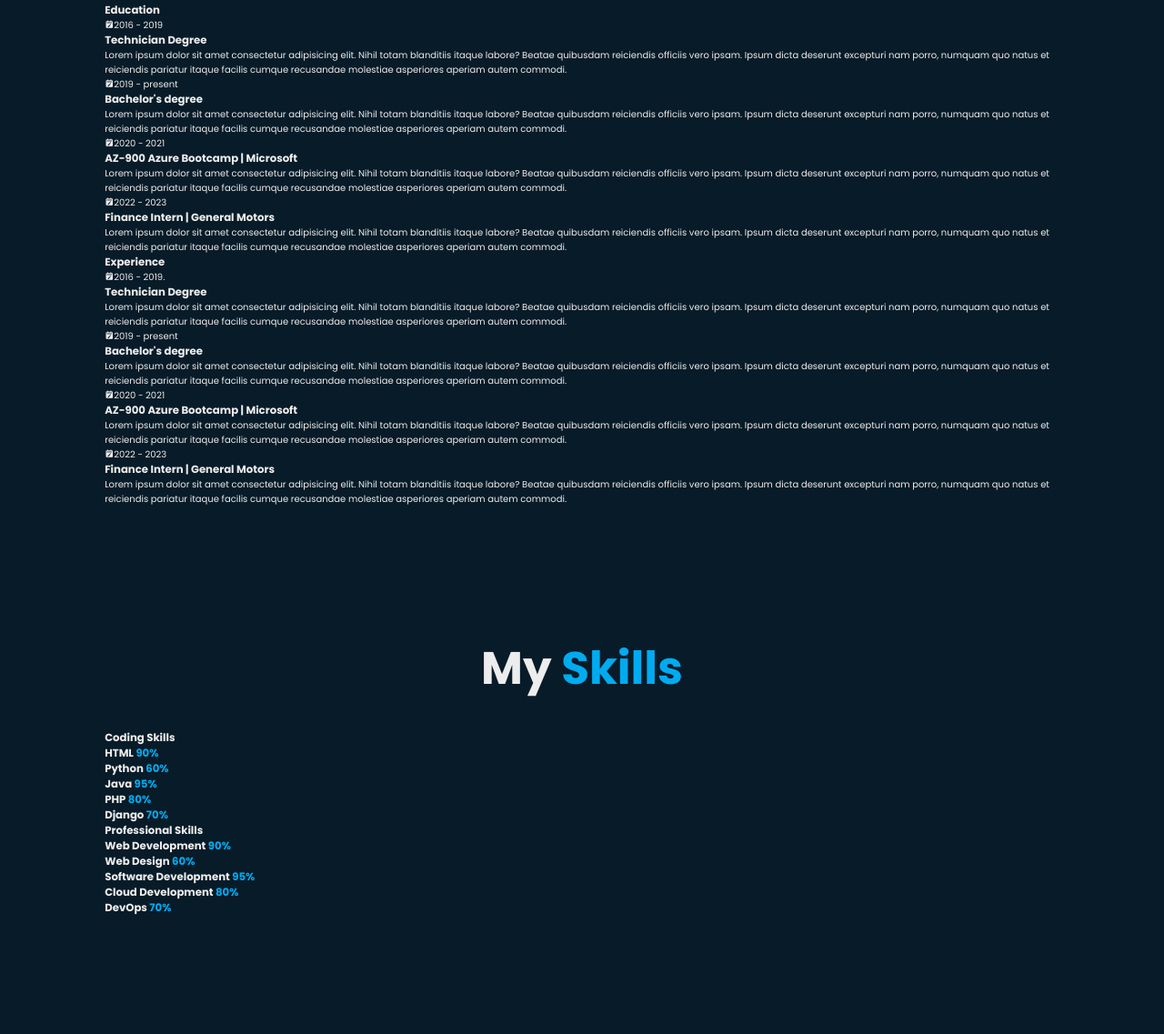
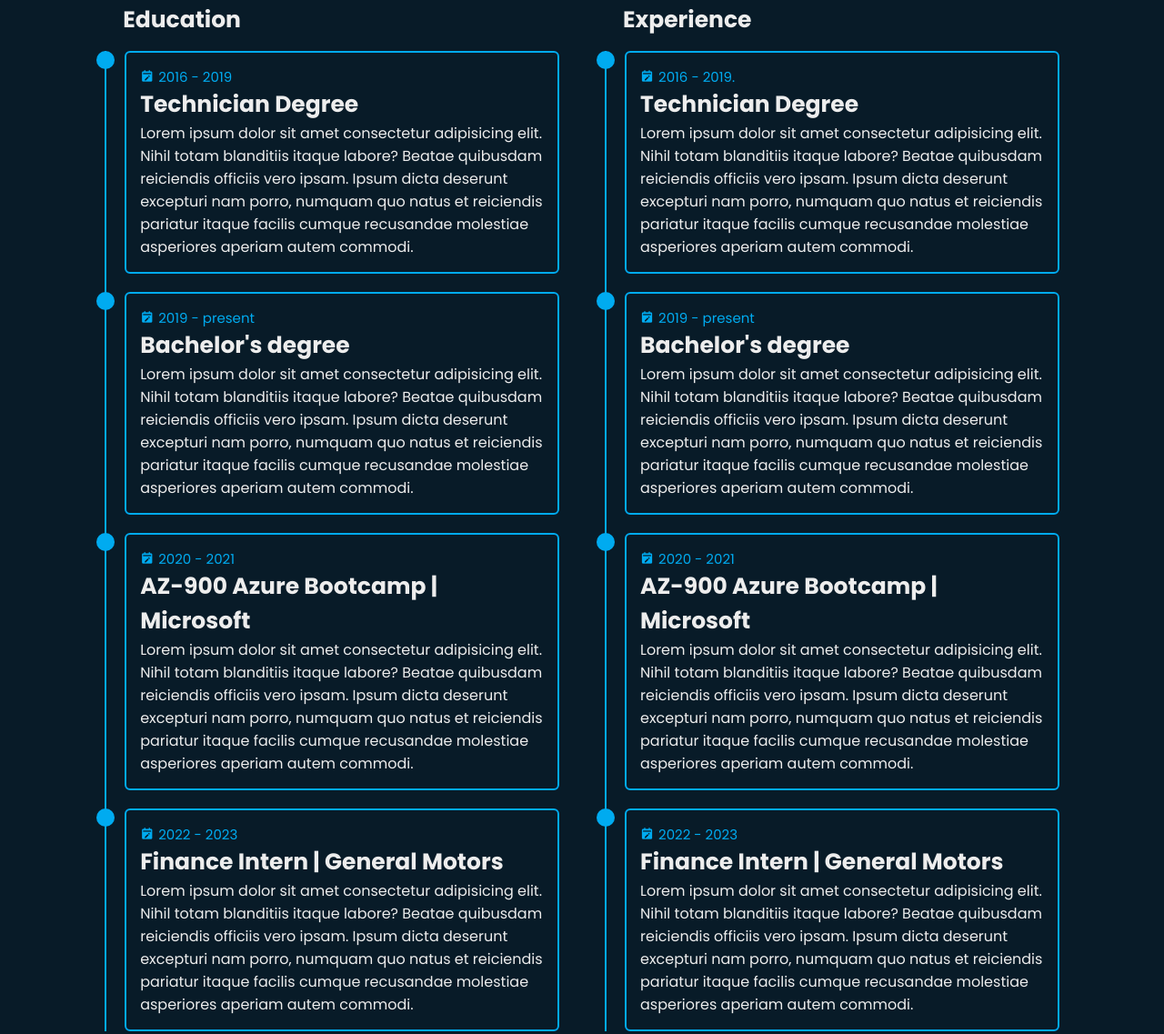
Before and after one commit to Rene-Mayhrem/tutorial-responsive-website-1, a plain HTML site: page index.html in a window 1280 px wide. Shown: the part 1945-3082 px from the top of the page at 91% size. Drawn offline with nearby package versions, Linux system fonts and the light colour scheme.

Commit message:
Styles of Skills added

```diff
--- a/css/style.css
+++ b/css/style.css
@@ -318,3 +318,151 @@ span {
 .btn-box.btns a::before {
     background: var(--second-bg-color);
 }
+
+.education {
+    display: flex;
+    justify-content: center;
+    align-items: center;
+    flex-direction: column;
+    min-height: auto;
+    padding-bottom: 5rem;
+}
+
+.education .education-row {
+    display: flex;
+    flex-wrap: wrap;
+    gap: 5rem;
+}
+.education-row .education-column {
+    flex: 1 1 40rem;
+}
+
+.education-column .title {
+    font-size: 2.5rem;
+    margin: 0 0 1.5rem 2rem;
+}
+
+.education-column .education-box {
+    border-left: .2rem solid var(--main-color);
+}
+
+.education-box .education-content {
+    position: relative;
+    padding-left: 2rem;
+}
+
+.education-content .content {
+    position: relative;
+    padding: 1.5rem;
+    border-radius: .6rem;
+    margin-bottom: 2rem;
+    border: 2px solid var(--main-color);
+    /* overflow: hidden; */
+}
+
+.education-content .content::before {
+    content: "";
+    height: 0;
+    width: 0;
+    background: var(--second-bg-color);
+    position: absolute;
+    top: 0;
+    left: 0;
+    z-index: -1;
+    transition: .5s;
+}
+
+.education-content .content:hover::before {
+    width: 100%;
+    height: 100%;
+}
+
+
+.education-content .content .year {
+    font-size: 1.5rem;
+    color: var(--main-color);
+}
+
+.education-content .content .year i {
+    padding-right: .5rem;
+}
+
+.education-content .content h3 {
+    font-size: 2.5rem;
+}
+
+.education-content .content p {
+    font-size: 1.6rem;
+}
+
+.education-box .education-content::before {
+    content: "";
+    position: absolute;
+    top: 0;
+    height: 2rem;
+    width: 2rem;
+    background: var(--main-color);
+    border-radius: 50%;
+    left: -1.1rem;
+}
+
+.skills {
+    min-height: auto;
+    padding-bottom: 7rem;
+    background: var(--second-bg-color);
+}
+
+.skills .skills-row {
+    display: flex;
+    flex-wrap: wrap;
+    gap: 5rem;
+}
+
+.skills-row .skills-column {
+    flex: 1 1 40rem;
+}
+
+.skills-column .title {
+    font-size: 2.5rem;
+    margin: 0 0 1.5rem;
+}
+
+.skills-box .skills-content {
+    position: relative;
+    border: .2rem solid var(--main-color);
+    border-radius: .6rem;
+    padding: .5rem 1.5rem;
+}
+
+.skills-content .progress {
+    padding: 1rem 0;
+}
+
+.skills-content .progress h3 {
+    font-size: 1.7rem;
+    display: flex;
+    justify-content: space-between;
+}
+
+.skills-content .progress h3 span {
+    color: var(--text-color);
+}
+
+.skills-content .progress .bar {
+    height: 2.5rem;
+    border-radius: .6rem;
+    border: .2rem solid var(--main-color);
+    padding: .5rem;
+    margin: 1rem 0;
+}
+
+.skills-content .progress .bar span {
+    display: block;
+    height: 100%;
+    border-radius: .3rem;
+    background: var(--main-color);
+}
+
+.skills-column:nth-child(1) .skills-content .progress:nth-child(1) .bar span {
+    width: 90%;
+}
```
